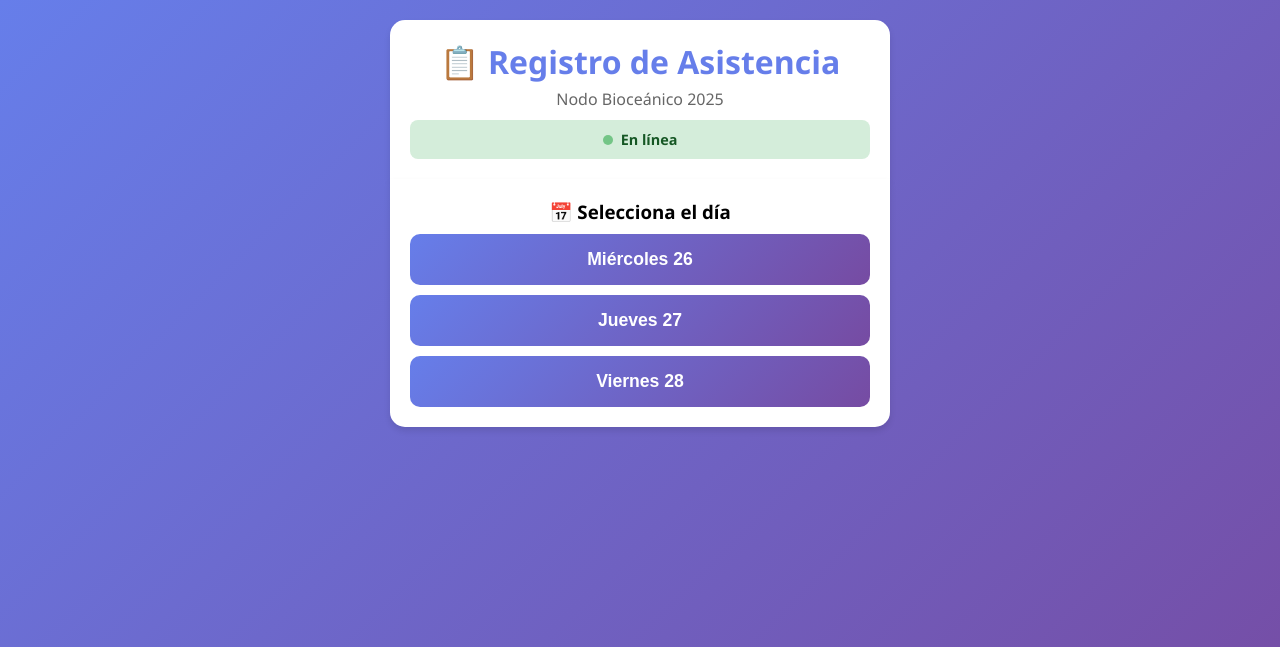
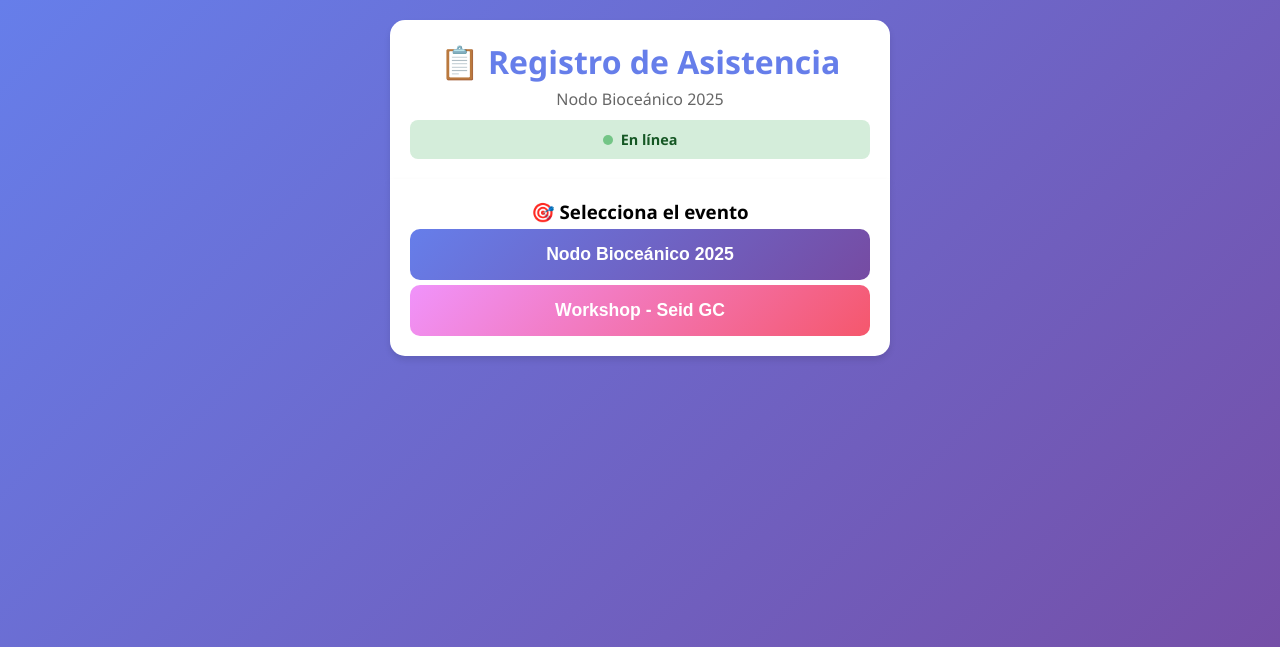
Before and after one commit to CrtZeroIqq/registro, a PHP site: page /scanner.php in a window 1280 px wide. Shown: the top 647 px of the page. Run offline with PHP 8.4, Linux system fonts and the light colour scheme; data that the repository does not hold is empty; some libraries are stand-ins or nearby versions.

Commit message:
feat: Agregar selector de eventos y campo evento a asistencias
Nuevas funcionalidades:
- Selector de eventos en scanner con 2 opciones:
  * Nodo Bioceánico 2025 (evento principal)
  * Workshop - Seid GC (nuevo evento)
- Campo "evento" agregado a tabla asistencias
- Validación de duplicados por código + día + evento
- Almacenamiento de evento en scans offline

Archivos nuevos:
- migrations/add_evento_to_asistencias.sql: Script SQL para agregar campo

Archivos modificados:
- scanner.php:
  * Nuevo selector de eventos con UI diferenciada
  * Variable selectedEvento para tracking
  * Envío de evento en todas las operaciones
  * Guardado de evento en localStorage
- api/registrar_asistencia.php:
  * Captura campo evento del request
  * Inserta evento en tabla asistencias
  * Validación de duplicados incluye evento
  * Retorna evento en respuesta
- api/sincronizar_asistencias.php:
  * Procesa campo evento de scans offline
  * Inserta evento en sincronización batch
  * Validación de duplicados incluye evento

Flujo de uso:
1. Usuario selecciona evento (Nodo Bioceánico o Workshop)
2. Usuario selecciona día
3. Usuario escanea QR o busca manualmente
4. Sistema registra asistencia con evento específico
5. Misma persona puede registrarse en diferentes eventos

Beneficios:
- Soporte multi-evento en mismo sistema
- Datos diferenciados por evento
- Modo offline funciona con eventos
- No hay conflictos entre eventos diferentes

```diff
--- a/api/registrar_asistencia.php
+++ b/api/registrar_asistencia.php
@@ -19,6 +19,7 @@ $conn->set_charset('utf8mb4');
 $data = json_decode(file_get_contents('php://input'), true);
 $codigo = trim($data['codigo'] ?? '');
 $dia_evento = trim($data['dia_evento'] ?? '');
+$evento = trim($data['evento'] ?? 'Nodo Bioceánico 2025');
 
 if (empty($codigo)) {
     echo json_encode(['status' => 'error', 'message' => 'Código QR vacío']);
@@ -88,24 +89,24 @@ if (strpos($codigo, 'REG') === 0) {
     exit;
 }
 
-// Verificar si ya se registró asistencia para este día
-$stmt = $conn->prepare("SELECT id FROM asistencias WHERE codigo = ? AND dia_evento = ? LIMIT 1");
-$stmt->bind_param('ss', $codigo, $dia_evento);
+// Verificar si ya se registró asistencia para este día y evento
+$stmt = $conn->prepare("SELECT id FROM asistencias WHERE codigo = ? AND dia_evento = ? AND evento = ? LIMIT 1");
+$stmt->bind_param('sss', $codigo, $dia_evento, $evento);
 $stmt->execute();
 $result = $stmt->get_result();
 
 if ($result->num_rows > 0) {
-    // Ya existe asistencia para este día
+    // Ya existe asistencia para este día y evento
     echo json_encode([
         'status' => 'error',
-        'message' => '⚠️ Este código ya registró asistencia para este día'
+        'message' => '⚠️ Este código ya registró asistencia para este evento en este día'
     ]);
     exit;
 }
 
 // Registrar asistencia
-$stmt = $conn->prepare("INSERT INTO asistencias (codigo, dia_evento, tipo_asistente, nombre_completo, institucion) VALUES (?, ?, ?, ?, ?)");
-$stmt->bind_param('sssss', $codigo, $dia_evento, $tipo_asistente, $nombre, $institucion);
+$stmt = $conn->prepare("INSERT INTO asistencias (codigo, dia_evento, evento, tipo_asistente, nombre_completo, institucion) VALUES (?, ?, ?, ?, ?, ?)");
+$stmt->bind_param('ssssss', $codigo, $dia_evento, $evento, $tipo_asistente, $nombre, $institucion);
 
 if ($stmt->execute()) {
     // Formatear fecha para mostrar
@@ -119,7 +120,8 @@ if ($stmt->execute()) {
         'nombre' => $nombre,
         'tipo_asistente' => $tipo_asistente,
         'institucion' => $institucion,
-        'dia_evento_formatted' => $dia_evento_formatted
+        'dia_evento_formatted' => $dia_evento_formatted,
+        'evento' => $evento
     ];
 
     // Agregar campos específicos según el tipo
--- a/scanner.php
+++ b/scanner.php
@@ -228,8 +228,20 @@
 
     <div class="scanner-container">
 
+        <!-- Selector de evento -->
+        <div id="eventoSelector" class="evento-selector">
+            <h3 style="text-align:center;">🎯 Selecciona el evento</h3>
+            <button class="btn-scan" data-evento="Nodo Bioceánico 2025" style="margin-top:5px;">Nodo Bioceánico 2025</button>
+            <button class="btn-scan" data-evento="Workshop - Seid GC" style="margin-top:5px; background: linear-gradient(135deg,#f093fb,#f5576c);">Workshop - Seid GC</button>
+        </div>
+
+        <div id="selectedEventoInfo" style="display:none; margin-bottom:15px; padding:10px; background:#f5f3ff; border-radius:10px;">
+            <strong>Evento:</strong> <span id="selectedEventoText"></span>
+            <button id="btnChangeEvento" style="margin-left:10px; padding:5px 10px; background:#667eea; color:#fff; border:none; border-radius:5px;">Cambiar</button>
+        </div>
+
         <!-- Selector de día -->
-        <div id="daySelector" class="day-selector">
+        <div id="daySelector" class="day-selector" style="display:none;">
             <h3 style="text-align:center;">📅 Selecciona el día</h3>
             <button class="btn-scan" data-day="2025-11-26">Miércoles 26</button>
             <button class="btn-scan" data-day="2025-11-27">Jueves 27</button>
@@ -275,6 +287,7 @@
 
 <script>
 let selectedDay = null;
+let selectedEvento = null;
 let html5QrCode;
 let isScanning = false;
 
@@ -324,11 +337,12 @@ function savePendingScans(scans) {
 }
 
 // Agregar scan pendiente
-function addPendingScan(codigo, dia_evento) {
+function addPendingScan(codigo, dia_evento, evento) {
     const pendingScans = getPendingScans();
     pendingScans.push({
         codigo,
         dia_evento,
+        evento: evento || 'Nodo Bioceánico 2025',
         timestamp: new Date().toISOString()
     });
     savePendingScans(pendingScans);
@@ -739,6 +753,30 @@ function initOfflineMode() {
     });
 }
 
+/* ✓ Selección de evento */
+document.querySelectorAll('[data-evento]').forEach(btn => {
+    btn.addEventListener('click', () => {
+        selectedEvento = btn.dataset.evento;
+        document.getElementById("selectedEventoText").innerText = selectedEvento;
+        document.getElementById("eventoSelector").style.display = "none";
+        document.getElementById("selectedEventoInfo").style.display = "block";
+        document.getElementById("daySelector").style.display = "block";
+    });
+});
+
+/* Cambiar evento */
+document.getElementById("btnChangeEvento").onclick = () => {
+    selectedEvento = null;
+    selectedDay = null;
+    if (isScanning) stopScanning();
+    document.getElementById("eventoSelector").style.display = "block";
+    document.getElementById("selectedEventoInfo").style.display = "none";
+    document.getElementById("daySelector").style.display = "none";
+    document.getElementById("selectedDayInfo").style.display = "none";
+    document.getElementById("btnStartScan").style.display = "none";
+    document.getElementById("btnOpenSearch").style.display = "none";
+};
+
 /* ✓ Selección de día */
 document.querySelectorAll('[data-day]').forEach(btn => {
     btn.addEventListener('click', () => {
@@ -917,13 +955,14 @@ async function enviarAsistencia(codigo, desdeQR) {
         // Si estamos offline, guardar directamente
         if (!isOnline) {
             console.log('📴 Modo offline: guardando localmente');
-            addPendingScan(codigo, selectedDay);
+            addPendingScan(codigo, selectedDay, selectedEvento);
 
             mostrarResultado({
                 status: 'ok',
                 message: '💾 Guardado offline (se sincronizará automáticamente)',
                 nombre: codigo,
                 dia_evento_formatted: selectedDay,
+                evento: selectedEvento,
                 tipo_asistente: 'pendiente'
             });
 
@@ -940,7 +979,11 @@ async function enviarAsistencia(codigo, desdeQR) {
         const res = await fetch("api/registrar_asistencia.php", {
             method: "POST",
             headers: { "Content-Type": "application/json" },
-            body: JSON.stringify({ codigo, dia_evento: selectedDay }),
+            body: JSON.stringify({
+                codigo,
+                dia_evento: selectedDay,
+                evento: selectedEvento || 'Nodo Bioceánico 2025'
+            }),
             signal: controller.signal
         });
 
@@ -969,13 +1012,14 @@ async function enviarAsistencia(codigo, desdeQR) {
             isOnline = false;
             updateConnectionStatus(false);
 
-            addPendingScan(codigo, selectedDay);
+            addPendingScan(codigo, selectedDay, selectedEvento);
 
             mostrarResultado({
                 status: 'ok',
                 message: '💾 Sin conexión - Guardado offline',
                 nombre: codigo,
                 dia_evento_formatted: selectedDay,
+                evento: selectedEvento,
                 tipo_asistente: 'pendiente'
             });
 
```
Also changed, not shown: api/sincronizar_asistencias.php (+7 -5 lines), migrations/add_evento_to_asistencias.sql (added, +16 -0 lines).
